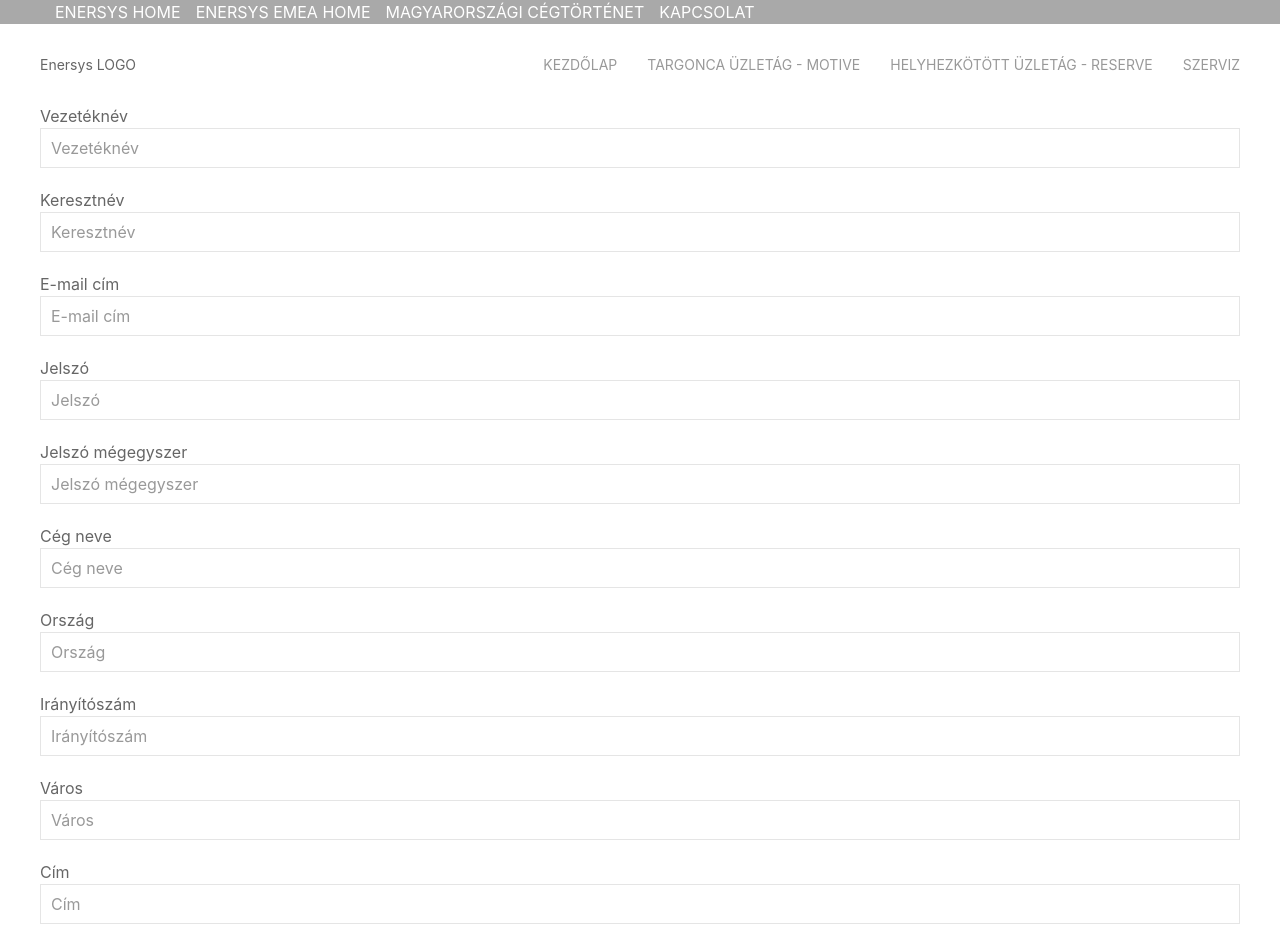
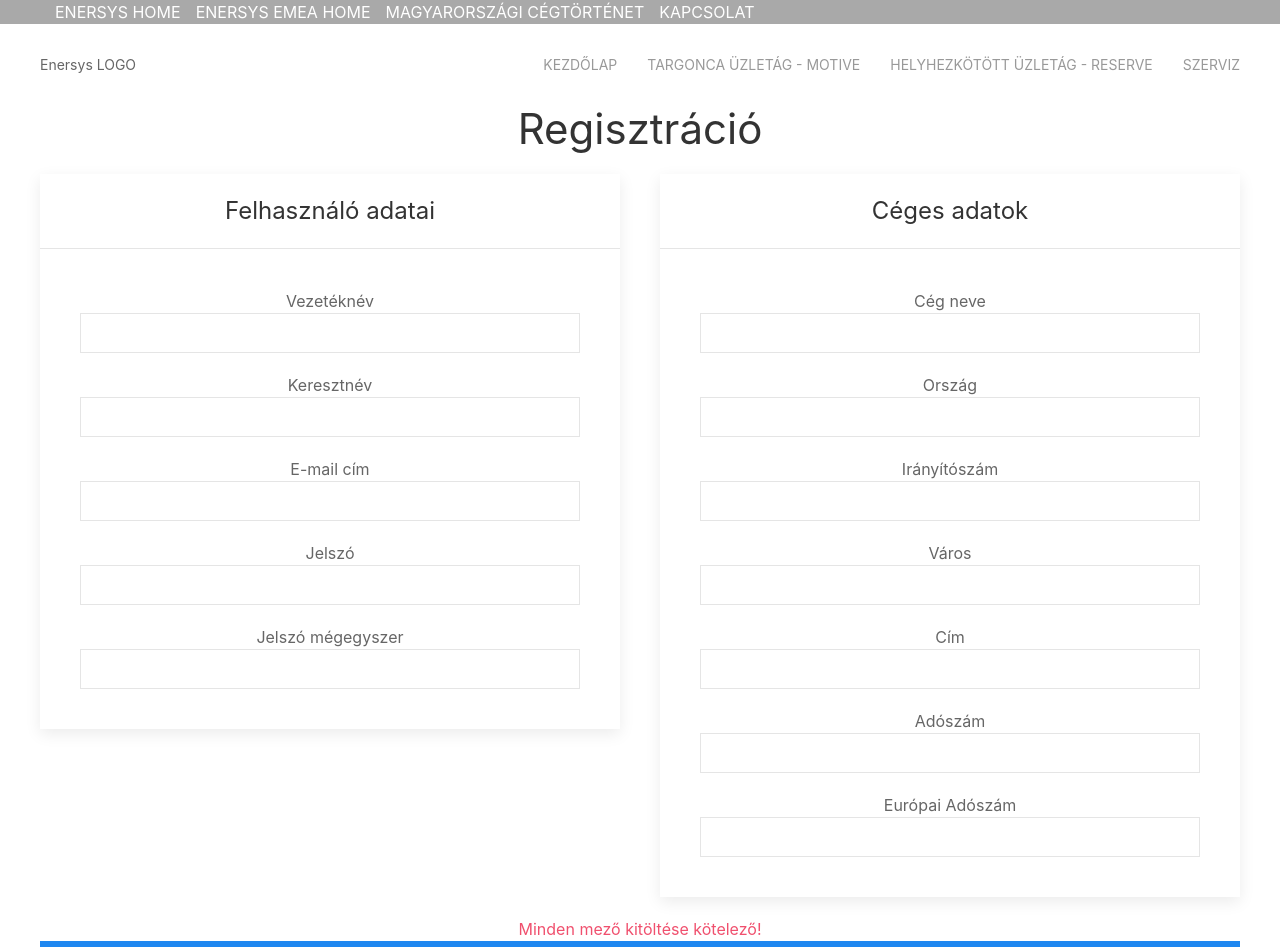
Before and after one commit to bacsakadrian/webshop, a Vue app: page /regisztracio in a window 1280 px wide. Shown: the top 947 px of the page. Built offline with nearby package versions, Linux system fonts and the light colour scheme.

Commit message:
Regisztrációs kártyákba

```diff
--- a/src/components/RegistrationInput.vue
+++ b/src/components/RegistrationInput.vue
@@ -13,8 +13,8 @@
       @input="handleChange"
     />
 
-    <p v-show="errorMessage">
-      Ez a mező hibásan van kitöltve!
+    <p class="uk-text-danger" v-show="errorMessage">
+      Hibásan van kitöltve ez a mező!
     </p>
   </div>
 </template>
--- a/src/router/index.js
+++ b/src/router/index.js
@@ -4,10 +4,15 @@ import ApplicationLayout from '../views/layouts/ApplicationLayout.vue'
 const routes = [
   {
     path: '/',
+    redirect: 'kezdolap',
     name: 'ApplicationLayout',
     component: ApplicationLayout,
 
     children : [
+      {
+        path: 'kezdolap',
+        component: () => import('@/views/pages/Frontpage.vue')
+      },
       {
         path: 'kosar',
         component: () => import('@/views/CartComponent.vue')
--- a/src/views/pages/Frontpage.vue
+++ b/src/views/pages/Frontpage.vue
@@ -1,5 +1,31 @@
 <template>
-    Főoldal
+    <div class="uk-position-relative uk-visible-toggle uk-light" tabindex="-1" uk-slider="center: true">
+
+    <ul class="uk-slider-items uk-grid">
+        <li class="uk-width-1-1">
+            <div class="uk-panel">
+                <img src="@/assets/fish.jpg" alt="">
+                <div class="uk-position-center uk-panel"><h1>1</h1></div>
+            </div>
+        </li>
+        <li class="uk-width-1-1">
+            <div class="uk-panel">
+                <img src="@/assets/fish.jpg" alt="">
+                <div class="uk-position-center uk-panel"><h1>2</h1></div>
+            </div>
+        </li>
+        <li class="uk-width-1-1">
+            <div class="uk-panel">
+                <img src="@/assets/fish.jpg" alt="">
+                <div class="uk-position-center uk-panel"><h1>3</h1></div>
+            </div>
+        </li>
+    </ul>
+
+    <a class="uk-position-center-left uk-position-small uk-hidden-hover" href="#" uk-slidenav-previous uk-slider-item="previous"></a>
+    <a class="uk-position-center-right uk-position-small uk-hidden-hover" href="#" uk-slidenav-next uk-slider-item="next"></a>
+
+</div>
 </template>
 
 <style>
--- a/src/views/pages/Registration.vue
+++ b/src/views/pages/Registration.vue
@@ -1,81 +1,91 @@
 <template>
+<div><h1 class="text-middle">Regisztráció</h1></div>
+  <Form @submit="onSubmit" :validation-schema="schema">
+    <div class="uk-child-width-expand@s uk-text-center" uk-grid>
       <div>
-    <Form @submit="onSubmit" :validation-schema="schema">
+        <div class="uk-card uk-card-default">
+          <div class="uk-card-header">
+            <h3>Felhasználó adatai</h3>
+          </div>
+          <div class="uk-card-body">
             <RegistrationInput
             name="firstname"
             type="text"
             label="Vezetéknév"
-        placeholder="Vezetéknév"
             />
             <RegistrationInput
             name="lastname"
             type="text"
             label="Keresztnév"
-        placeholder="Keresztnév"
             />
             <RegistrationInput
             name="email"
             type="email"
             label="E-mail cím"
-        placeholder="E-mail cím"
             />
             <RegistrationInput
             name="password"
             type="password"
             label="Jelszó"
-        placeholder="Jelszó"
             />
             <RegistrationInput
             name="confirm_password"
             type="password"
             label="Jelszó mégegyszer"
-        placeholder="Jelszó mégegyszer"
             />
+          </div>
+        </div>
+      </div>
+      <div>
+        <div class="uk-card uk-card-default">
+          <div class="uk-card-header">
+            <h3>Céges adatok</h3>
+          </div>
+          <div class="uk-card-body">
                   <RegistrationInput
         name="company_name"
         type="text"
         label="Cég neve"
-        placeholder="Cég neve"
       />
       <RegistrationInput
         name="company_country"
         type="number"
         label="Ország"
-        placeholder="Ország"
       />
       <RegistrationInput
         name="company_zip"
         type="number"
         label="Irányítószám"
-        placeholder="Irányítószám"
       />
       <RegistrationInput
         name="company_city"
         type="text"
         label="Város"
-        placeholder="Város"
       />
       <RegistrationInput
         name="company_address"
         type="text"
         label="Cím"
-        placeholder="Cím"
       />
       <RegistrationInput
         name="company_vat_number"
         type="number"
         label="Adószám"
-        placeholder="Adószám"
       />
       <RegistrationInput
         name="company_eu_vat_number"
         type="number"
         label="Európai Adószám"
-        placeholder="Európai Adószám"
       />
-      <button class="uk-button uk-button-primary" type="submit">Regisztráció</button>
+          </div>
+        </div>
+      </div>
+    </div>
+    <div class="uk-margin">
+      <div class="uk-text-danger text-middle">Minden mező kitöltése kötelező!</div>
+      <button class="uk-width-1-1 uk-button uk-button-primary" type="submit">Regisztráció</button>
+    </div>
   </Form>
-  </div>
 </template>
 
 <script>
@@ -120,5 +130,7 @@ export default {
 </script>
 
 <style>
-
+  .text-middle {
+    text-align: center
+  }
 </style>
```
Lines whose indentation alone changed are shown as unchanged.
